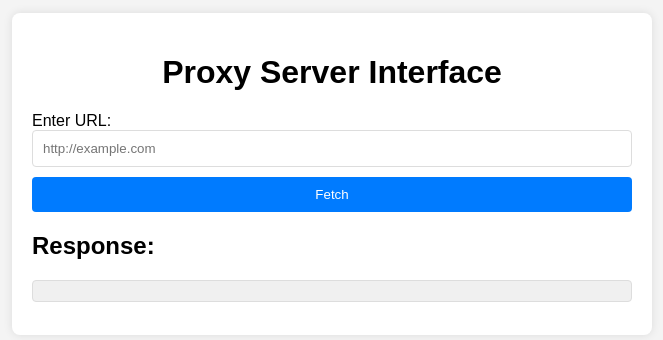
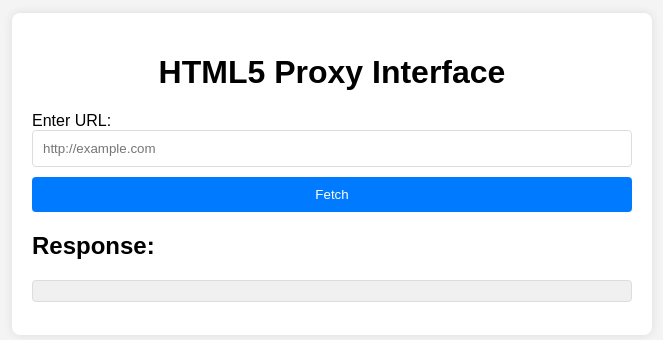
Before and after one commit to CD8576/proxy, a plain HTML site: page index.html in a window 1280 px wide. Shown: the part 226-566 px from the top of the page, without its empty margins (308-971 px from the left). Drawn offline with Linux system fonts and the light colour scheme.

Commit message:
Update index.html

```diff
--- a/index.html
+++ b/index.html
@@ -3,12 +3,12 @@
 <head>
     <meta charset="UTF-8">
     <meta name="viewport" content="width=device-width, initial-scale=1.0">
-    <title>Proxy Server Interface</title>
+    <title>HTML5 Proxy Interface</title>
     <link rel="stylesheet" href="styles.css">
 </head>
 <body>
     <div class="container">
-        <h1>Proxy Server Interface</h1>
+        <h1>HTML5 Proxy Interface</h1>
         <form id="proxyForm">
             <label for="url">Enter URL:</label>
             <input type="text" id="url" name="url" placeholder="http://example.com" required>
```
